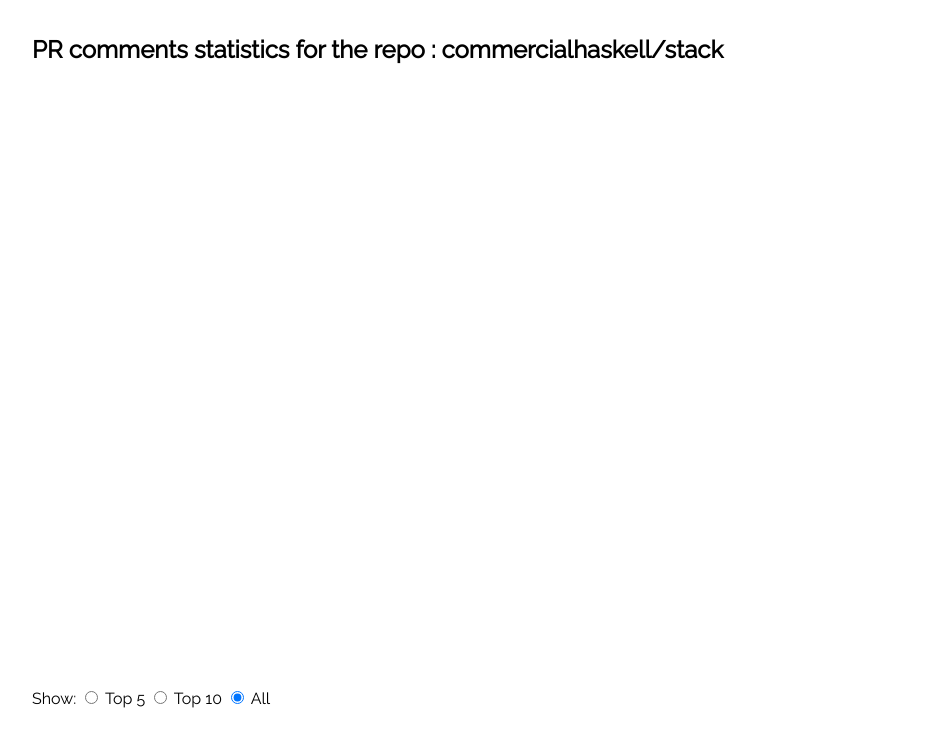
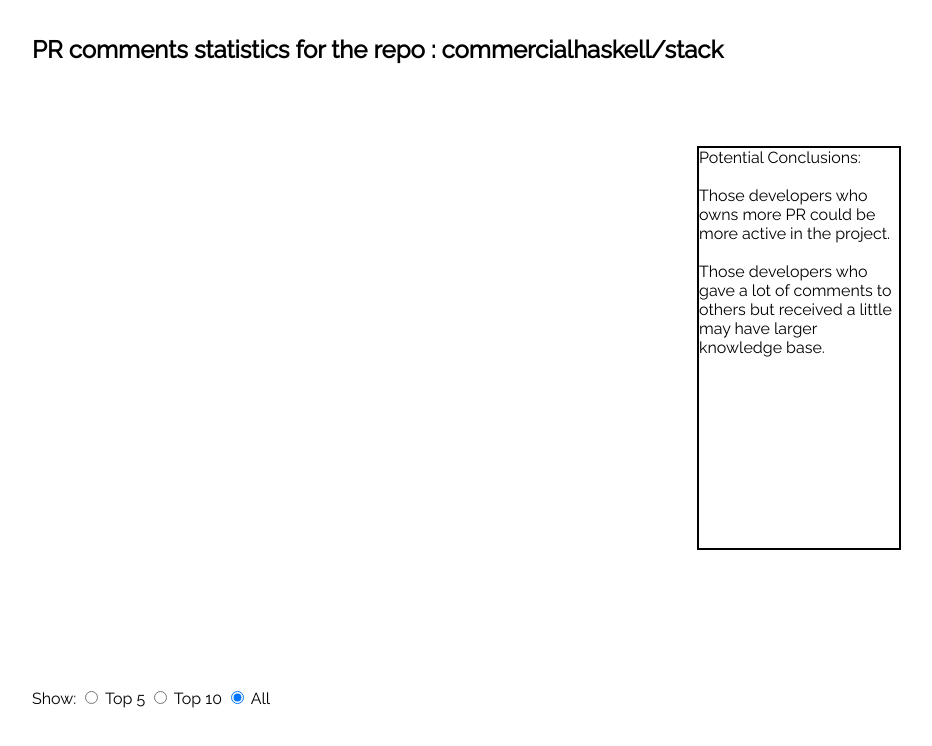
Before and after one commit to smokett/CS3012_project, a plain HTML site: page index.html in a window 1280 px wide. Shown: the whole page, without its empty margins (3-935 px from the left). Drawn offline with nearby package versions, Linux system fonts and the light colour scheme; no server answers.

Commit message:
Added potential conclusions for the index1.

```diff
--- a/index.html
+++ b/index.html
@@ -63,10 +63,20 @@ button {
       top: 100%;
       left: 0;
     }
+
+    div.absolute {
+        position: absolute;
+        left: 700px;
+        bottom : 250px;
+        border: 2px solid rgb(0, 0, 0);
+        width: 200px;
+        height: 400px;
+}
 </style>
 <body>
 
     <svg></svg><br>
+    <div class = "absolute">Potential Conclusions:<br><br> Those developers who owns more PR could be more active in the project.<br><br> Those developers who gave a lot of comments to others but received a little may have larger knowledge base. </div>
     Show: <label><input class="showSelect" type="radio" name="showSelect" value="top5"> Top 5</label>
     <label><input class="showSelect"  type="radio" name="showSelect" value="top10"> Top 10</label>
     <label><input class="showSelect" type="radio" name="showSelect" value="all" checked> All</label>
@@ -128,17 +138,6 @@ button {
         newSlice = slice.enter().append('g').attr("class", "node").merge(slice);
         slice.exit().remove();
 
-        // TRY 1: ID selection that's has been drawn previously... (requires us to set "drawn" down below)
-        //newSlice.filter ( function(d) { return !d.drawn; }).append('path')
-        //    .attr("display", function (d) { return d.depth ? null : "none"; }).style('stroke', '#fff');
-
-        // TRY 2: Only create paths on "first run"
-        //if (firstRun) {
-        //    newSlice.append('path').attr("display", function (d) { return d.depth ? null : "none"; }).style('stroke', '#fff');
-        //}
-
-        // TRY 1&2: Set path-d and color always. But this isn't using new arc...?
-        //newSlice.selectAll('path').attr("d", arc).style("fill", function (d) { return color((d.children ? d : d.parent).data.name); });
 
         // Append <path> elements and draw lines based on the arc calculations. Last, color the lines and the slices.
         slice.selectAll('path').remove();
@@ -201,9 +200,6 @@ button {
     };
 
     // Redraw the Sunburst Based on User Input
-
-
-    // Redraw the Sunburst Based on User Input
     function showTopTopics(r, i) {
         //alert(this.value);
         var showCount;
```
Also changed, not shown: data.json (deleted, +0 -17 lines).
